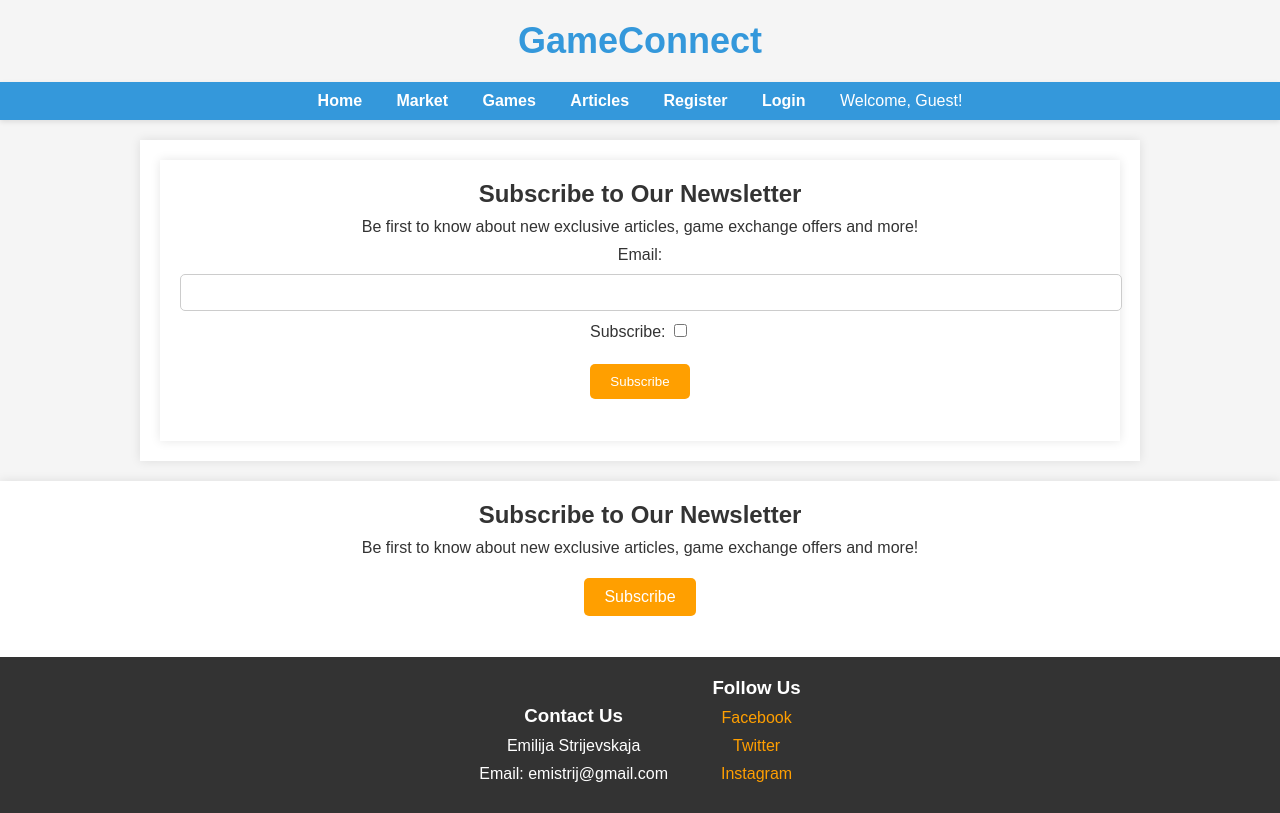
After one commit to emisaal/game-connect, a Django app: page /subscribe/ in a window 1280 px wide. The commit adds this page. Run offline with Django 4.2, Linux system fonts and the light colour scheme.

Commit message:
templates updated

```diff
--- a/gameapp/forms.py
+++ b/gameapp/forms.py
@@ -4,7 +4,7 @@ from django.core.exceptions import ValidationError
 from django.contrib.auth import get_user_model, authenticate
 from django.forms import ModelForm
 
-from gameapp.models import ExchangeOffer
+from gameapp.models import ExchangeOffer, Subscribe
 
 User = get_user_model()
 
@@ -50,3 +50,13 @@ class MakeOfferForm(ModelForm):
                 'price': 'Price',
                 'description': 'Description',
         }
+
+
+class SubscribeForm(ModelForm):
+    class Meta:
+        model = Subscribe
+        fields = ['email', 'status']
+        labels = {
+            'email': 'Email',
+            'status': 'Subscribe',
+        }
--- a/gameapp/models.py
+++ b/gameapp/models.py
@@ -54,10 +54,10 @@ class Subscribe(models.Model):
     Model for user subscriptions.
 
     Fields:
-    - user (OneToOneField): One-to-one relationship with the built-in User model.
+    - email(EmailField): email address
     - status (BooleanField): Subscription status (defaulted to False).
     """
-    user = models.OneToOneField(User, on_delete=models.CASCADE)
+    email = models.EmailField()
     status = models.BooleanField(default=False)
 
 
--- a/gameapp/views.py
+++ b/gameapp/views.py
@@ -1,15 +1,19 @@
 from django.contrib.auth import login, logout
-from django.shortcuts import render, redirect
+from django.contrib.auth.decorators import login_required
+from django.contrib.auth.mixins import LoginRequiredMixin
+from django.shortcuts import render, redirect, get_object_or_404
+from django.urls import reverse_lazy
 from django.views import View
-from django.views.generic import FormView, ListView
+from django.views.generic import FormView, ListView, UpdateView
 
-from gameapp.forms import LoginForm, RegistrationForm, AddOfferForm, MakeOfferForm
-from gameapp.models import Game, Article, ExchangeOffer
+from gameapp.forms import LoginForm, RegistrationForm, AddOfferForm, MakeOfferForm, SubscribeForm
+from gameapp.models import Game, Article, ExchangeOffer, Subscribe
 
 
 class LoginView(FormView):
     template_name = "login.html"
     form_class = LoginForm
+    success_url = reverse_lazy('main')
 
     def form_valid(self, form):
         login(self.request, form.user)
@@ -53,10 +57,13 @@ class ArticlesListView(ListView):
     model = Article
 
 
-class ArticleDetailsView(View):
+class ArticleDetailsView(LoginRequiredMixin, View):
+    login_url = reverse_lazy('login')
+
     def get(self, request, slug):
         article = Article.objects.get(slug=slug)
-        return render(request, 'article.html', {"article": article})
+        user = request.user
+        return render(request, 'article.html', {"article": article, "user": user})
 
 
 class MarketListView(ListView):
@@ -71,13 +78,13 @@ class MarketListView(ListView):
         return active_offers
 
 
-class UserPageView(View):
+class UserPageView(LoginRequiredMixin, View):
     def get(self, request, user_id):
         active_offers = ExchangeOffer.objects.filter(owner=user_id, status=True)
         return render(request, 'user_page.html', {"active_offers": active_offers})
 
 
-class AddOfferView(View):
+class AddOfferView(LoginRequiredMixin, View):
     template = "add_offer.html"
     form = AddOfferForm
 
@@ -92,7 +99,7 @@ class AddOfferView(View):
             return redirect('market')
 
 
-class MakeOfferView(View):
+class MakeOfferView(LoginRequiredMixin, View):
     template = "make_offer.html"
     form = MakeOfferForm
 
@@ -107,9 +114,38 @@ class MakeOfferView(View):
             return redirect('market')
 
 
-class OfferDetailsView(View):
+class OfferDetailsView(LoginRequiredMixin, View):
     def get(self, request, offer_id):
         offer = ExchangeOffer.objects.get(pk=offer_id)
         customers = ExchangeOffer.objects.get(pk=offer_id)
         return render(request, 'offer_details.html', {"offer": offer,
                                                       "customers": customers})
+
+
+class SubscribeView(FormView):
+    template_name = 'subscribe.html'
+    form_class = SubscribeForm
+    success_url = reverse_lazy('main')
+
+    def form_valid(self, form):
+        email = form.cleaned_data['email']
+        status = form.cleaned_data['status']
+        if status:
+            form.save()
+            return super().form_valid(form)
+
+# def subscribe_to_mailchimp_list(email, list_id):
+#     client = Client()
+#     client.set_config({
+#         "api_key": settings.MAILCHIMP_API_KEY,
+#         "server": settings.MAILCHIMP_SERVER_PREFIX,
+#     })
+#     member = {
+#         "email_address": email,
+#         "status": "subscribed"
+#     }
+#     try:
+#         response = client.lists.add_list_member(list_id, member)
+#         return response
+#     except Exception as e:
+#         return None
--- a/gameconnect/local_settings.py
+++ b/gameconnect/local_settings.py
@@ -9,3 +9,8 @@ DATABASES = {
         'PORT': 5432
     }
 }
+
+# mailchimp api key: f80c5cfffd8a1452b5bfa39c402ff28b-us21
+
+MAILCHIMP_API_KEY = 'f80c5cfffd8a1452b5bfa39c402ff28b-us21'
+MAILCHIMP_SERVER_PREFIX = 'us21'
--- a/gameconnect/settings.py
+++ b/gameconnect/settings.py
@@ -100,7 +100,7 @@ STATIC_URL = 'static/'
 DEFAULT_AUTO_FIELD = 'django.db.models.BigAutoField'
 
 try:
-    from gameconnect.local_settings import DATABASES
+    from gameconnect.local_settings import DATABASES, MAILCHIMP_API_KEY, MAILCHIMP_SERVER_PREFIX
 except ModuleNotFoundError:
     print("Error in local_setting.py")
     exit(0)
--- a/gameconnect/urls.py
+++ b/gameconnect/urls.py
@@ -3,7 +3,7 @@ from django.urls import path
 
 from gameapp.views import (LoginView, LogoutView, RegisterView, UserPageView, MainView, GamesListView,
                            ArticlesListView, ArticleDetailsView, MarketListView, AddOfferView,
-                           MakeOfferView, OfferDetailsView)
+                           MakeOfferView, OfferDetailsView, SubscribeView)
 
 urlpatterns = [
     path('admin/', admin.site.urls),
@@ -11,6 +11,7 @@ urlpatterns = [
     path('login/', LoginView.as_view(), name='login'),
     path('logout/', LogoutView.as_view(), name='logout'),
     path('register/', RegisterView.as_view(), name='register'),
+    path('subscribe/', SubscribeView.as_view(), name='subscribe'),
     path('user/<int:user_id>/', UserPageView.as_view(), name='user_page'),
     path('games/', GamesListView.as_view(), name='games'),
     path('articles/', ArticlesListView.as_view(), name='articles'),
--- a/templates/article.html
+++ b/templates/article.html
@@ -2,5 +2,5 @@
 
 {% block content %}
     <h1>{{ article.title }}</h1>
-    {{ article.description }}
+    {{ article.content }}
 {% endblock %}
--- a/templates/base.html
+++ b/templates/base.html
@@ -141,10 +141,14 @@
         <li><a href="{%  url 'market' %}">Market</a></li>
         <li><a href="{%  url 'games' %}">Games</a></li>
         <li><a href="{%  url 'articles' %}">Articles</a></li>
-{#        <li><a href="{%  url 'register' %}">Register</a></li>#}
-{#        <li><a href="{%  url 'login' %}">Login</a></li>#}
-{#        <li><a href="{%  url 'logout' %}">Logout</a></li>#}
-
+    {% if user.is_authenticated %}
+        <li><a href="{%  url 'logout' %}">Logout</a></li>
+        <li>Welcome, {{ user.username }}!</li>
+    {% else %}
+        <li><a href="{%  url 'register' %}">Register</a></li>
+        <li><a href="{%  url 'login' %}">Login</a></li>
+        <li>Welcome, Guest!</li>
+    {% endif %}
     </ul>
     </nav>
     </header>
@@ -155,12 +159,11 @@
     </main>
 
     <section id="subscribe">
-    <h2>Subscribe to Our Newsletter</h2>
-    <form action="" method="post">
-        {% csrf_token %}
-        <input type="email" placeholder="Your Email">
-        <button type="submit" class="btn-primary">Subscribe</button>
-    </form>
+        <h2>Subscribe to Our Newsletter</h2>
+        <p>Be first to know about new exclusive articles, game exchange offers and more!</p>
+        <div class="centered-button">
+            <a href="{% url 'subscribe' %}" class="btn btn-primary">Subscribe</a>
+        </div>
     </section>
 
     <footer>
--- a/templates/login.html
+++ b/templates/login.html
@@ -1,7 +1,7 @@
 {% extends "base.html" %}
 
 {% block content %}
-<h2>Login</h2>
+<h1>Login</h1>
 <form method="post">
     {% csrf_token %}
     {{ form.as_p }}
--- a/templates/main.html
+++ b/templates/main.html
@@ -8,7 +8,7 @@
     </div>
 
     <h1>Latest article: {{ article.title }} </h1>
-    {{ article.description }} <br>
+    {{ article.content }} <br>
     <div class="centered-button">
         <a href="{% url 'articles' %}" class="btn btn-primary">View All Articles</a>
     </div>
--- a/templates/market.html
+++ b/templates/market.html
@@ -6,14 +6,14 @@
         <a href="{% url 'add_offer' %}" class="btn btn-primary">Add new offer</a>
     </div>
     {% for offer in object_list %}
-        <h2>{{ offer.get_offer_type_display }} - {{ offer.game.name }}</h2>
+        <h2>{{ offer.get_offer_type_display }} - {{ offer.game }}</h2>
         <p>Added: {{ offer.added }}</p>
         <p>{{ offer.description }}</p>
         {% if offer.price is not None %}
             <p>Price: {{ offer.price }}</p>
         {% endif %}
         <div class="centered-button">
-            <a href="{% url 'make_offer' offer.offer_id %}" class="btn-primary">Make an offer</a>
+            <a href="{% url 'make_offer' offer.id %}" class="btn-primary">Make an offer</a>
         </div>
     {% endfor %}
 {% endblock %}
--- a/templates/register.html
+++ b/templates/register.html
@@ -1,7 +1,7 @@
 {% extends "base.html" %}
 
 {% block content %}
-  <h2>Register</h2>
+  <h1>Register</h1>
   <form method="post">
     {% csrf_token %}
     {{ form.as_p }}
--- /dev/null
+++ b/templates/subscribe.html
@@ -0,0 +1,15 @@
+{% extends "base.html" %}
+
+{% block content %}
+    <section id="subscribe">
+    <h2>Subscribe to Our Newsletter</h2>
+        <p>Be first to know about new exclusive articles, game exchange offers and more!</p>
+    <form method="post">
+        {% csrf_token %}
+        {{ form }}
+        <div class="centered-button">
+            <button type="submit" class="btn btn-primary">Subscribe</button>
+        </div>
+    </form>
+    </section>
+{% endblock %}
```
Also changed, not shown: gameapp/migrations/0002_remove_subscribe_user_subscribe_email.py (added).
